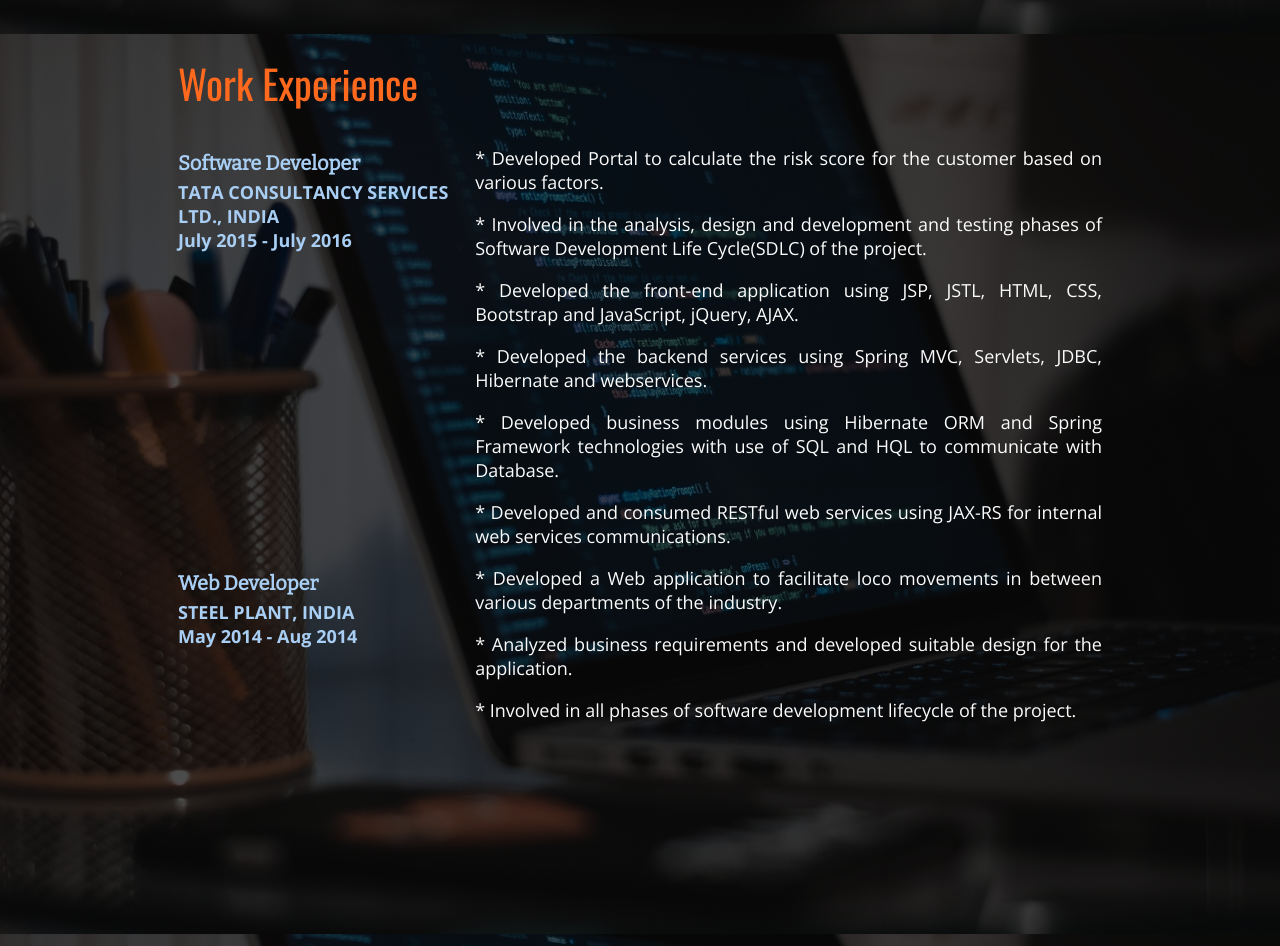
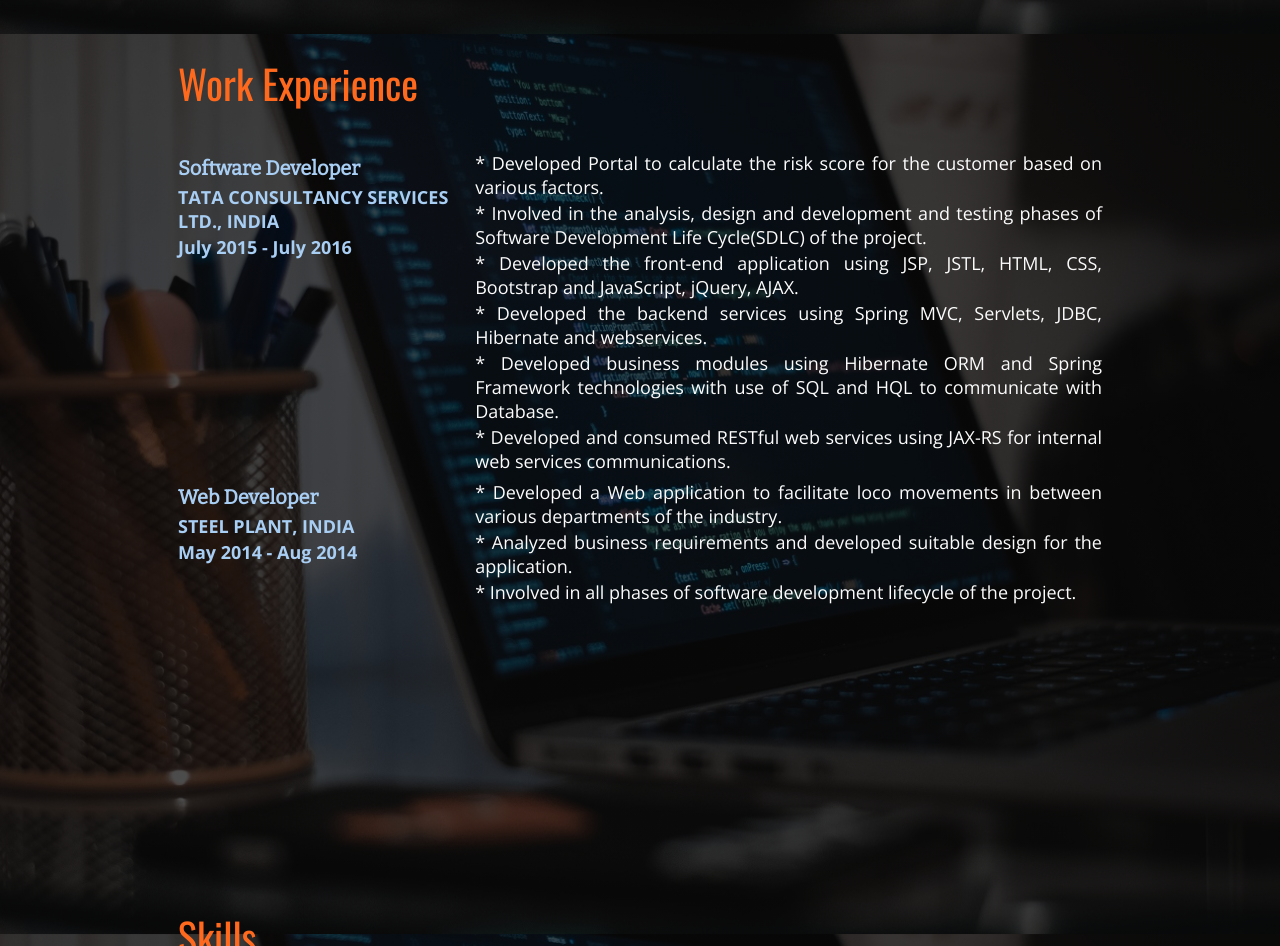
Before and after one commit to deekshitg/deekshitg.github.io, a plain HTML site: page index.html in a window 1280 px wide. Shown: the part 866-1812 px from the top of the page. Drawn offline with nearby package versions, Linux system fonts and the light colour scheme.

Commit message:
Update styles.css

```diff
--- a/css/styles.css
+++ b/css/styles.css
@@ -193,6 +193,14 @@ h3 ~ p {
 .job-description p:first-of-type{
   margin-top: 0;
 }
+#work p{
+	padding-bottom: 2px;
+	border:0;
+	margin:0;
+}
+#work .col-narrow, #work .col-wide{
+	padding-top:5px;
+}
 /*Skills------------------------*/
 /* .skills{
   background: #343F4B;
```
